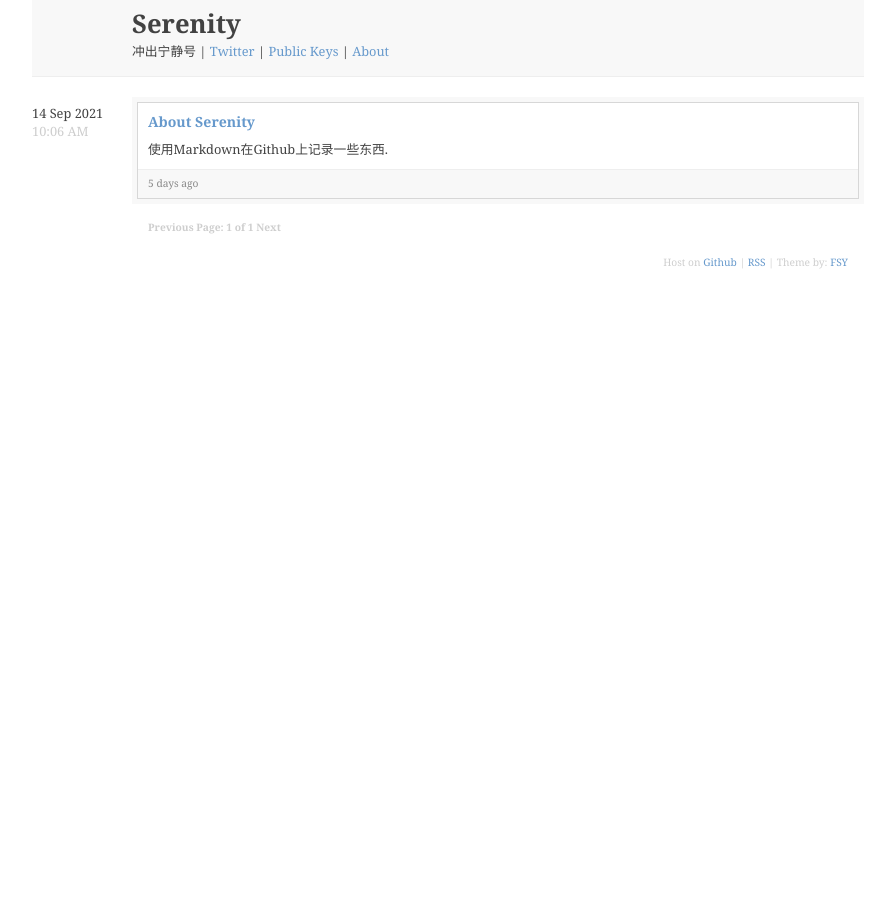
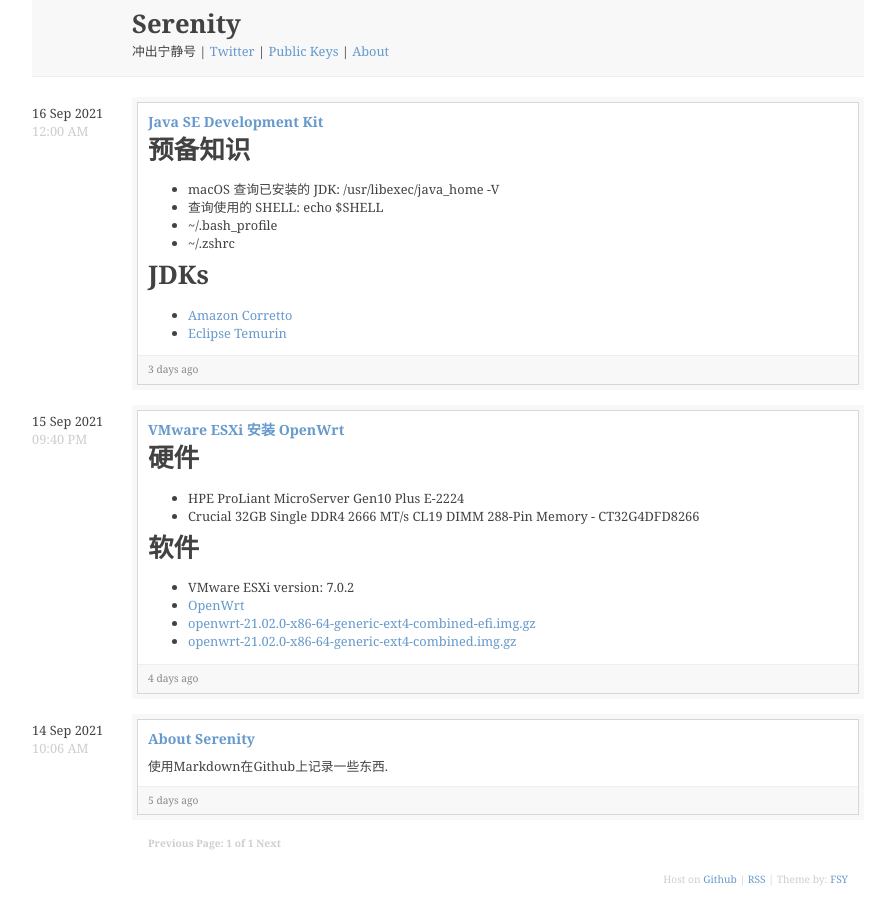
Before and after one commit to vonsy/vonsy.github.io, a Jekyll site: the page built from index.html, in a window 1280 px wide. Shown: the whole page, without its empty margins (192-1082 px from the left). Built offline with Jekyll 4.4.1, drawn with Linux system fonts in a browser that asks for light colours; the list of posts is cut into pages by our own code; comment, search, counter and statistics services are not loaded.

Commit message:
new post.

```diff
--- a/_layouts/default.html
+++ b/_layouts/default.html
@@ -6,7 +6,7 @@
   <div id='header'>
     <div id='headerContent'>
       <h1><a href='/'>Serenity</a></h1>
-        <p>冲出宁静号 | <a href="https://twitter.com/vonsy">Twitter</a> | <a href="{{ site.url}}/pgp">Public Keys</a> | <a href="about">About</a></a></p>
+        <p>冲出宁静号 | <a href="https://twitter.com/vonsy">Twitter</a> | <a href="{{ site.url}}/pgp">Public Keys</a> | <a href="{{ site.url}}/about">About</a></a></p>
     </div>
   </div>
 
--- /dev/null
+++ b/_posts/2021-09-15-openwrt.md
@@ -0,0 +1,18 @@
+---
+layout: post
+title: VMware ESXi 安装 OpenWrt
+date: '2021-09-15T21:40:00+08:00'
+tags: [network]
+categories:
+comments: true
+---
+
+# 硬件 #
+- HPE ProLiant MicroServer Gen10 Plus E-2224
+- Crucial 32GB Single DDR4 2666 MT/s CL19 DIMM 288-Pin Memory - CT32G4DFD8266
+
+# 软件 #
+- VMware ESXi version: 7.0.2
+- [OpenWrt](https://openwrt.org/)
+- [openwrt-21.02.0-x86-64-generic-ext4-combined-efi.img.gz](https://downloads.openwrt.org/releases/21.02.0/targets/x86/64/openwrt-21.02.0-x86-64-generic-ext4-combined-efi.img.gz)
+- [openwrt-21.02.0-x86-64-generic-ext4-combined.img.gz](https://downloads.openwrt.org/releases/21.02.0/targets/x86/64/openwrt-21.02.0-x86-64-generic-ext4-combined.img.gz)
--- /dev/null
+++ b/_posts/2021-09-16-jdk.md
@@ -0,0 +1,17 @@
+---
+layout: post
+title: Java SE Development Kit
+date: '2021-09-16T00:00:00+08:00'
+tags: [dev]
+categories:
+comments: true
+---
+# 预备知识 #
+- macOS 查询已安装的 JDK: /usr/libexec/java_home -V
+- 查询使用的 SHELL: echo $SHELL
+- ~/.bash_profile
+- ~/.zshrc
+
+# JDKs #
+- [Amazon Corretto](https://aws.amazon.com/corretto/)
+- [Eclipse Temurin](https://projects.eclipse.org/projects/adoptium.temurin)
```
Also changed, not shown: 404.md (+1 -1 lines), about.md (+1 -0 lines).
